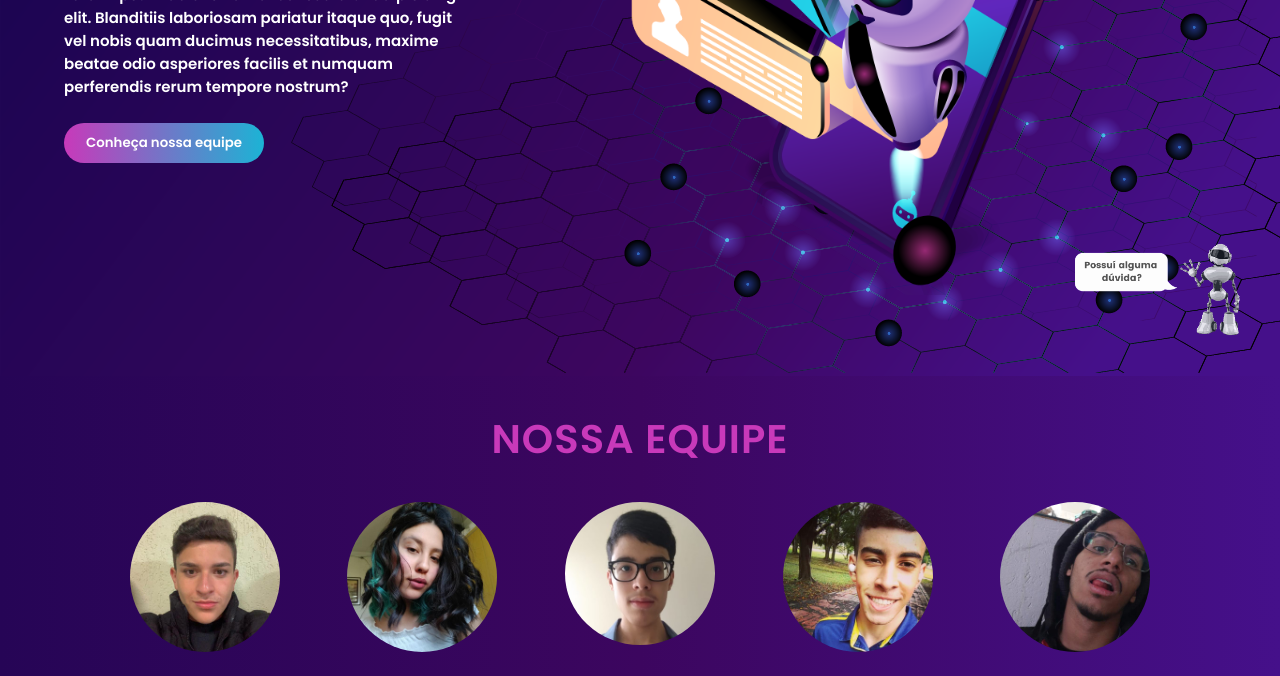
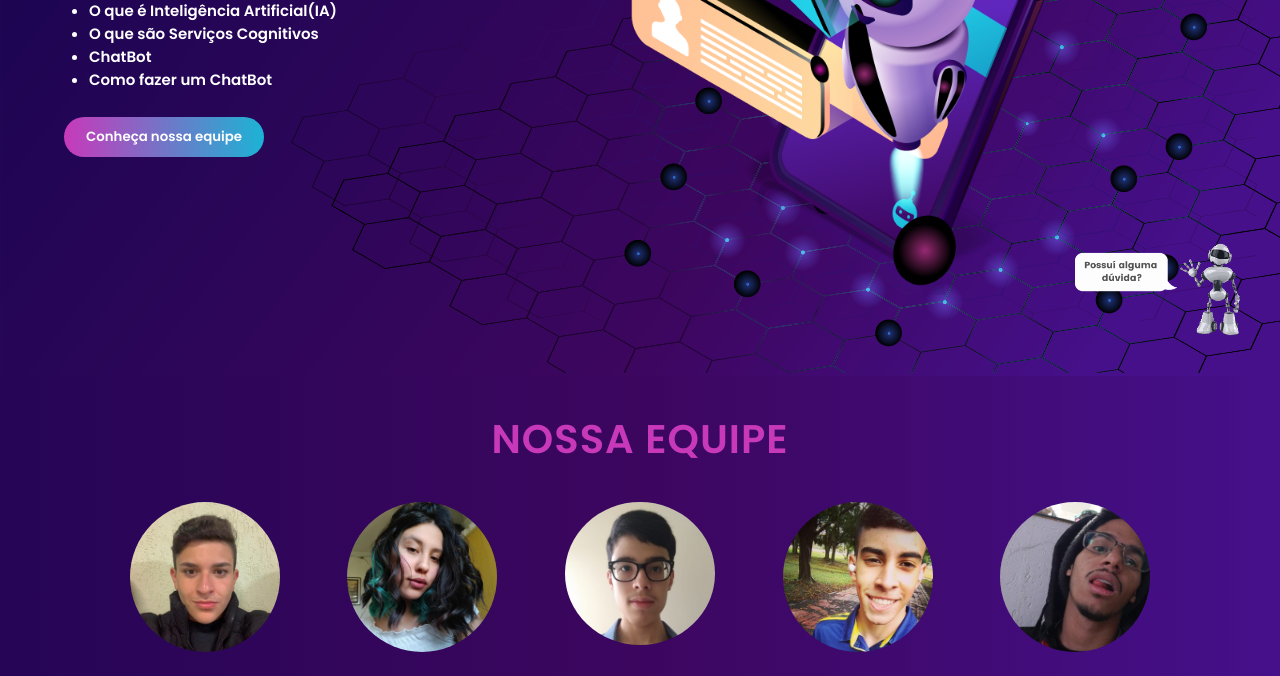
Before and after one commit to bielvdm/IAIntroduce-ChatBot, a plain HTML site: page index.html in a window 1280 px wide. Shown: the part 424-1100 px from the top of the page. Drawn offline with Linux system fonts and the light colour scheme.

Commit message:
algumas mudanças

```diff
--- a/index.html
+++ b/index.html
@@ -30,7 +30,12 @@
         <div class="container-banner">
             <div class="texto-banner">
                 <h1>Inteligência Artificial</h1>
-                <p>Lorem ipsum dolor sit amet consectetur adipisicing elit. Blanditiis laboriosam pariatur itaque quo, fugit vel nobis quam ducimus necessitatibus, maxime beatae odio asperiores facilis et numquam perferendis rerum tempore nostrum?</p>
+                <ul>
+                    <li>O que é Inteligência Artificial(IA)</li>
+                    <li>O que são Serviços Cognitivos </li>
+                    <li>ChatBot</li>
+                    <li>Como fazer um ChatBot</li>
+                </ul>
                 <a href="#secaoEquipe"><button>Conheça nossa equipe</button></a>
             </div>
             <div class="imagem-banner">
--- a/style.css
+++ b/style.css
@@ -72,11 +72,15 @@ body::-webkit-scrollbar-thumb {
     margin-top: 10px;
 }
 
-.texto-banner p {
+.texto-banner li {
     color: #fff;
-    margin-top: -40px;
     font-family: 'poppins';
     font-size: 15px;
+}
+
+.texto-banner ul {
+    margin-top: -30px;
+    margin-left: -15px;
 }
 
 .robo-banner{
```
